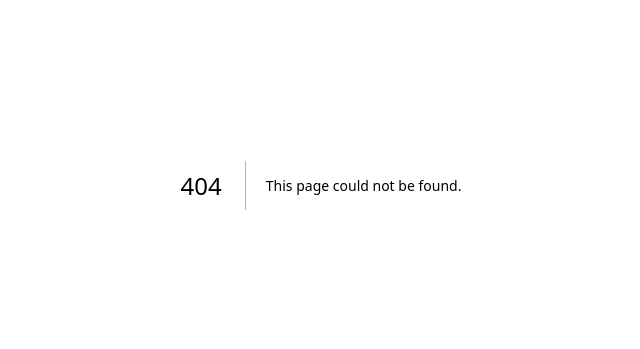
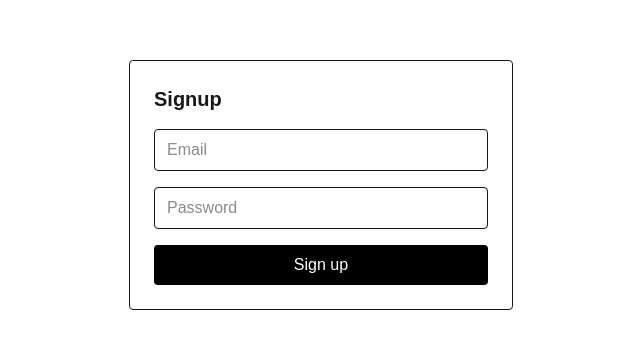
Before and after one commit to garvj65/soclue, a Next.js app in the folder frontend/: page /signup in a window 1280 px wide. Before the commit this address had no page. Shown: the part 215-564 px from the top of the page, without its empty margins (319-959 px from the left). Built offline with nearby package versions, Linux system fonts and the light colour scheme; no server answers.

Commit message:
feat: implement authentication with Supabase and protected routes

```diff
--- a/frontend/package.json
+++ b/frontend/package.json
@@ -9,6 +9,9 @@
     "lint": "eslint"
   },
   "dependencies": {
+    "@supabase/auth-helpers-nextjs": "^0.15.0",
+    "@supabase/ssr": "^0.8.0",
+    "@supabase/supabase-js": "^2.89.0",
     "next": "16.1.1",
     "react": "19.2.3",
     "react-dom": "19.2.3"
--- /dev/null
+++ b/frontend/src/app/dashboard/page.tsx
@@ -0,0 +1,42 @@
+import { createServerClient } from "@supabase/ssr";
+import { cookies } from "next/headers";
+// Removed CookieOptions import as it is not exported
+
+export default async function DashboardPage() {
+  const cookieStore = await cookies();
+
+  const supabase = createServerClient(
+    process.env.NEXT_PUBLIC_SUPABASE_URL!,
+    process.env.NEXT_PUBLIC_SUPABASE_ANON_KEY!,
+    {
+      cookies: {
+        get(name: string) {
+          return cookieStore.get(name)?.value;
+        },
+        set(name: string, value: string) {
+          const options = { path: '/' }; // Define options here
+          cookieStore.set(name, value, options);
+        },
+        remove(name: string) {
+          const options = { path: '/' }; // Define options here
+          cookieStore.set(name, "", options);
+        },
+      },
+    }
+  );
+
+  const {
+    data: { user },
+  } = await supabase.auth.getUser();
+
+  if (!user) {
+    return <p>Unauthorized</p>;
+  }
+
+  return (
+    <div className="p-6">
+      <h1 className="text-2xl font-bold">Dashboard</h1>
+      <p className="text-gray-600">Welcome, {user.email}</p>
+    </div>
+  );
+}
--- /dev/null
+++ b/frontend/src/app/login/page.tsx
@@ -0,0 +1,9 @@
+import AuthForm from "@/components/AuthForm";
+
+export default function LoginPage() {
+  return (
+    <div className="flex min-h-screen items-center justify-center">
+      <AuthForm mode="login" />
+    </div>
+  );
+}
--- /dev/null
+++ b/frontend/src/app/signup/page.tsx
@@ -0,0 +1,9 @@
+import AuthForm from "@/components/AuthForm";
+
+export default function SignupPage() {
+  return (
+    <div className="flex min-h-screen items-center justify-center">
+      <AuthForm mode="signup" />
+    </div>
+  );
+}
--- /dev/null
+++ b/frontend/src/components/AuthForm.tsx
@@ -0,0 +1,78 @@
+"use client";
+import { useRouter } from "next/navigation";
+import { useState } from "react";
+import { supabase } from "@/lib/supabase";
+
+type Props = {
+  mode: "login" | "signup";
+};
+
+export default function AuthForm({ mode }: Props) {
+  const router = useRouter();
+  const [email, setEmail] = useState("");
+  const [password, setPassword] = useState("");
+  const [error, setError] = useState<string | null>(null);
+  const [loading, setLoading] = useState(false);
+
+  const handleSubmit = async (e: React.FormEvent) => {
+    e.preventDefault();
+    setLoading(true);
+    setError(null);
+
+    const action =
+      mode === "signup"
+        ? supabase.auth.signUp
+        : supabase.auth.signInWithPassword;
+
+    const { error } = await action({
+      email,
+      password,
+    });
+
+    setLoading(false);
+
+    if (error) {
+      setError(error.message);
+      return;
+    }
+
+    router.push("/dashboard");
+  };
+
+  return (
+    <form
+      onSubmit={handleSubmit}
+      className="w-full max-w-sm space-y-4 rounded border p-6"
+    >
+      <h1 className="text-xl font-semibold capitalize">{mode}</h1>
+
+      <input
+        type="email"
+        placeholder="Email"
+        className="w-full rounded border px-3 py-2"
+        value={email}
+        onChange={(e) => setEmail(e.target.value)}
+        required
+      />
+
+      <input
+        type="password"
+        placeholder="Password"
+        className="w-full rounded border px-3 py-2"
+        value={password}
+        onChange={(e) => setPassword(e.target.value)}
+        required
+      />
+
+      {error && <p className="text-sm text-red-600">{error}</p>}
+
+      <button
+        type="submit"
+        disabled={loading}
+        className="w-full rounded bg-black py-2 text-white"
+      >
+        {loading ? "Loading..." : mode === "signup" ? "Sign up" : "Log in"}
+      </button>
+    </form>
+  );
+}
--- /dev/null
+++ b/frontend/src/lib/supabase.ts
@@ -0,0 +1,6 @@
+import { createClient } from "@supabase/supabase-js";
+
+export const supabase = createClient(
+  process.env.NEXT_PUBLIC_SUPABASE_URL!,
+  process.env.NEXT_PUBLIC_SUPABASE_ANON_KEY!
+);
--- /dev/null
+++ b/frontend/src/middleware.ts
@@ -0,0 +1,45 @@
+import { createServerClient } from "@supabase/ssr";
+import { NextResponse } from "next/server";
+import type { NextRequest } from "next/server";
+
+export async function middleware(req: NextRequest) {
+  const res = NextResponse.next();
+  const supabase = createServerClient(
+    process.env.NEXT_PUBLIC_SUPABASE_URL!,
+    process.env.NEXT_PUBLIC_SUPABASE_ANON_KEY!,
+    {
+      cookies: {
+        getAll() {
+          return req.cookies.getAll();
+        },
+        setAll(cookiesToSet) {
+          cookiesToSet.forEach(({ name, value, options }) =>
+            res.cookies.set(name, value, options)
+          );
+        },
+      },
+    }
+  );
+
+  const {
+    data: { user },
+  } = await supabase.auth.getUser();
+
+  const isAuthPage =
+    req.nextUrl.pathname.startsWith("/login") ||
+    req.nextUrl.pathname.startsWith("/signup");
+
+  if (!user && req.nextUrl.pathname.startsWith("/dashboard")) {
+    return NextResponse.redirect(new URL("/login", req.url));
+  }
+
+  if (user && isAuthPage) {
+    return NextResponse.redirect(new URL("/dashboard", req.url));
+  }
+
+  return res;
+}
+
+export const config = {
+  matcher: ["/dashboard/:path*", "/login", "/signup"],
+};
```
Also changed, not shown: 2 other files (tests, documents, lock files or other folders).
